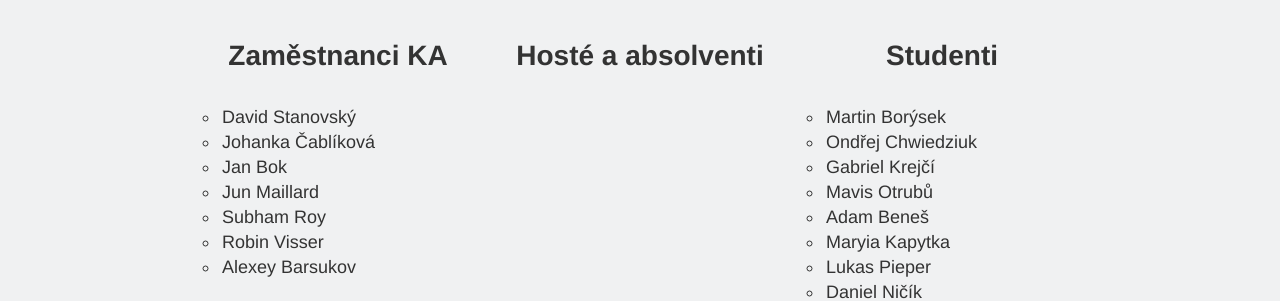
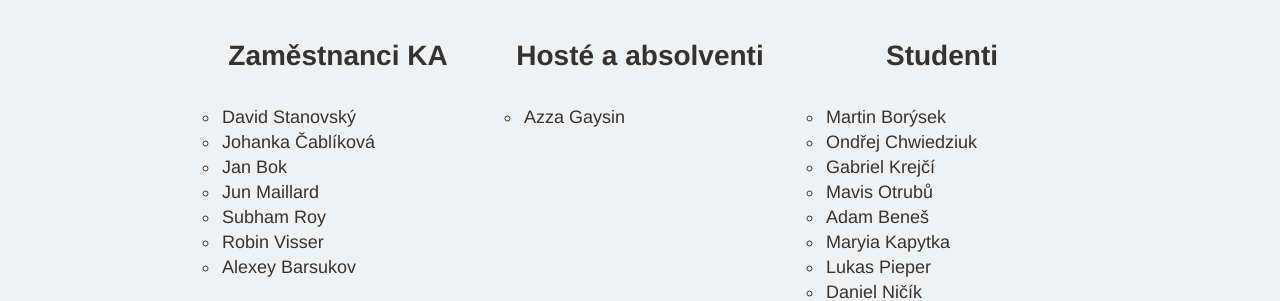
Before and after one commit to ondrachwiedziuk/skolavprirodenew, a Jekyll site: the page built from index.md, in a window 1280 px wide and 900 px high, scrolled down 3883 px. Shown: the part 153-454 px from the top of the window. Built offline with Jekyll 4.4.1, drawn with Linux system fonts in a browser that asks for light colours.

Commit message:
New participant

```diff
--- a/_includes/participants.html
+++ b/_includes/participants.html
@@ -49,6 +49,9 @@
                     {% endif %}
                   </h2>
                   <ul>
+                    <li>
+                      Azza Gaysin
+                    </li>
                   </ul>
             </div>
             <div class="cell">
```
